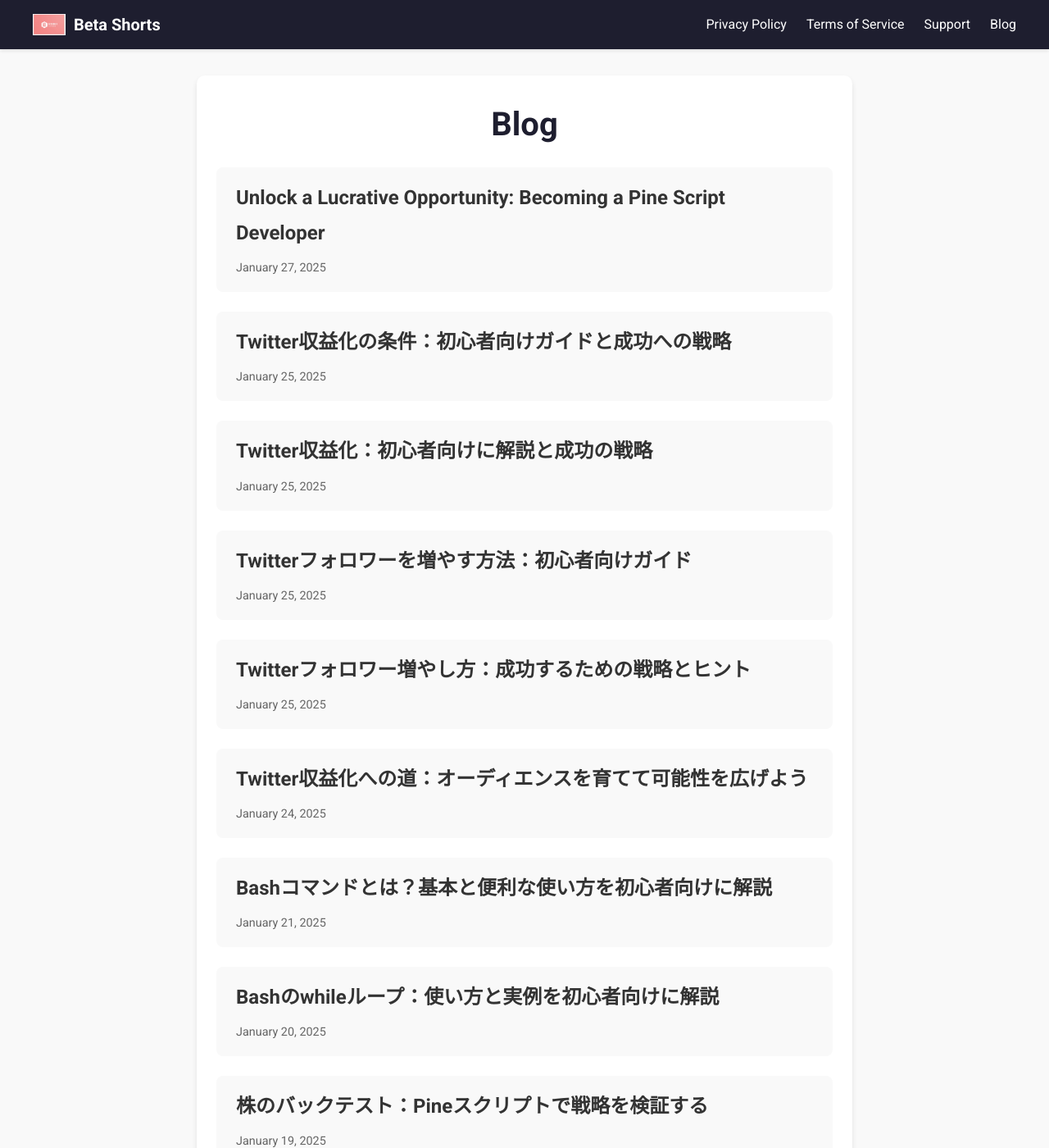
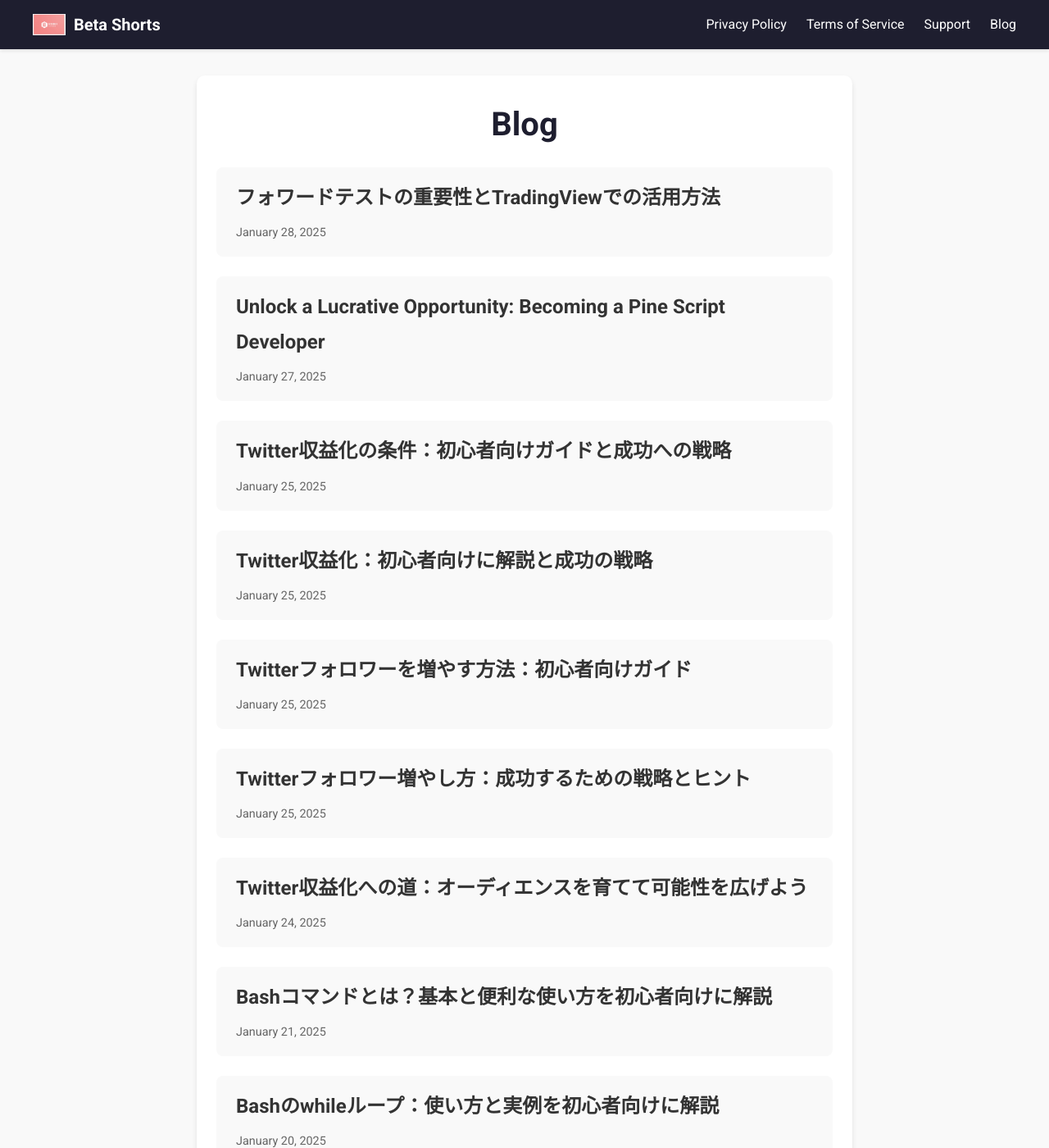
Before and after one commit to betashorts/betashorts-site, a Jekyll site: the page built from blog.html, in a window 1280 px wide and 1400 px high. Shown: the whole window at 82% size. Built offline with Jekyll 4.4.1, drawn with Linux system fonts in a browser that asks for light colours; some of the changed text lies outside the part shown.

Commit message:
Update and rename 2025-01-19-forward-test.md to 2025-01-28-フォワード-テスト.md

```diff
--- a/_posts/2025-01-19-forward-test.md
+++ b/_posts/2025-01-28-フォワード-テスト.md
@@ -1,13 +1,13 @@
 ---
 layout: post
 title: "フォワードテストの重要性とTradingViewでの活用方法"
-date: 2025-01-19
+date: 2025-01-28
 lang: "ja"
-meta: '<meta name="description" content="フォワードテストの基本を初心者向けに解説。TradingViewとPineスクリプトを活用してトレード戦略のリアルタイム検証を行う方法を紹介します。"><meta name="keywords" content="フォワードテスト, TradingView, Pineスクリプト, トレード戦略, リアルタイム分析, トレード検証"><meta name="author" content="Beta Shorts"><meta name="robots" content="index, follow"><link rel="canonical" href="https://betashorts.com/forward-test">'
+meta: '<meta name="description" content="フォワード テスト,フォワードテストの基本を初心者向けに解説。TradingViewとPineスクリプトを活用してトレード戦略のリアルタイム検証を行う方法を紹介します。"><meta name="keywords" content="フォワードテスト, TradingView, Pineスクリプト, トレード戦略, リアルタイム分析, トレード検証"><meta name="author" content="Beta Shorts"><meta name="robots" content="index, follow"><link rel="canonical" href="https://betashorts.com/フォワード-テスト">'
 og: >
   title: "フォワードテストの重要性とTradingViewでの活用方法"
   description: "TradingViewでフォワードテストを行う方法を初心者向けに解説。リアルタイムのトレード検証とPineスクリプト活用のステップを学びましょう。"
-  url: "https://betashorts.com/forward-test"
+  url: "https://betashorts.com/フォワード-テスト"
   type: "article"
   image: "https://betashorts.com/logo.jpg"
 tags: [フォワードテスト, TradingView, Pineスクリプト, トレード戦略, トレード検証, リアルタイム分析]
```
